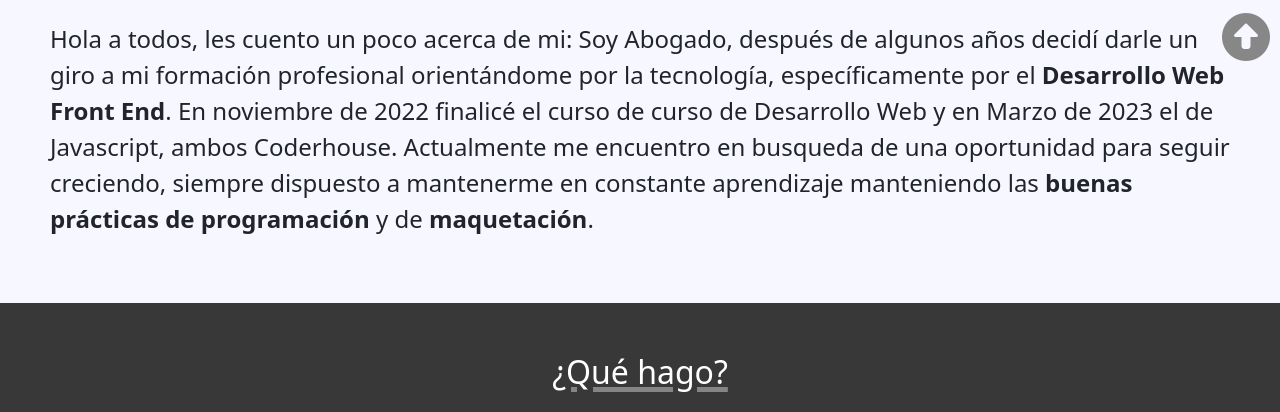
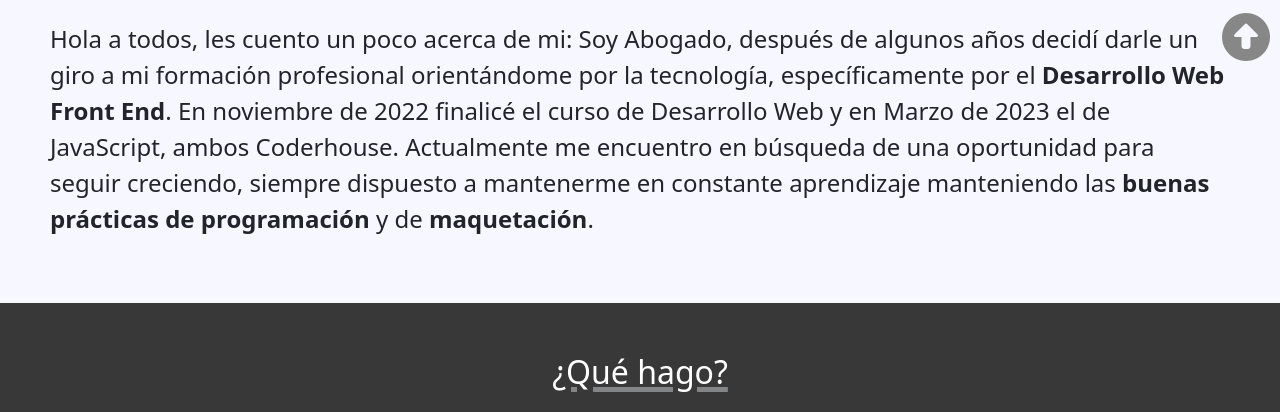
Before and after one commit to tv0000000/portfolio-TomasVannelli, a plain HTML site: page index.html in a window 1280 px wide. Shown: the part 731-1143 px from the top of the page. Drawn offline with nearby package versions, Linux system fonts and the light colour scheme.

Commit message:
pequeñas modificaciones

```diff
--- a/index.html
+++ b/index.html
@@ -74,7 +74,7 @@
       <h2 class="decoration">Sobre mi</h2>
       <div class="mt-3">
         <p>Hola a todos, les cuento un poco acerca de mi: Soy Abogado, después de algunos años decidí darle un giro a mi
-          formación profesional orientándome por la tecnología, específicamente por el <strong>Desarrollo Web Front End</strong>. En noviembre de 2022 finalicé el curso de curso de Desarrollo Web y en Marzo de 2023 el de Javascript, ambos Coderhouse. Actualmente me encuentro en busqueda de una oportunidad para seguir creciendo, siempre dispuesto a mantenerme en constante aprendizaje manteniendo las <strong>buenas prácticas de programación</strong> y de
+          formación profesional orientándome por la tecnología, específicamente por el <strong>Desarrollo Web Front End</strong>. En noviembre de 2022 finalicé el curso de Desarrollo Web y en Marzo de 2023 el de JavaScript, ambos Coderhouse. Actualmente me encuentro en búsqueda de una oportunidad para seguir creciendo, siempre dispuesto a mantenerme en constante aprendizaje manteniendo las <strong>buenas prácticas de programación</strong> y de
           <strong>maquetación</strong>.
         </p>
       </div>
```
